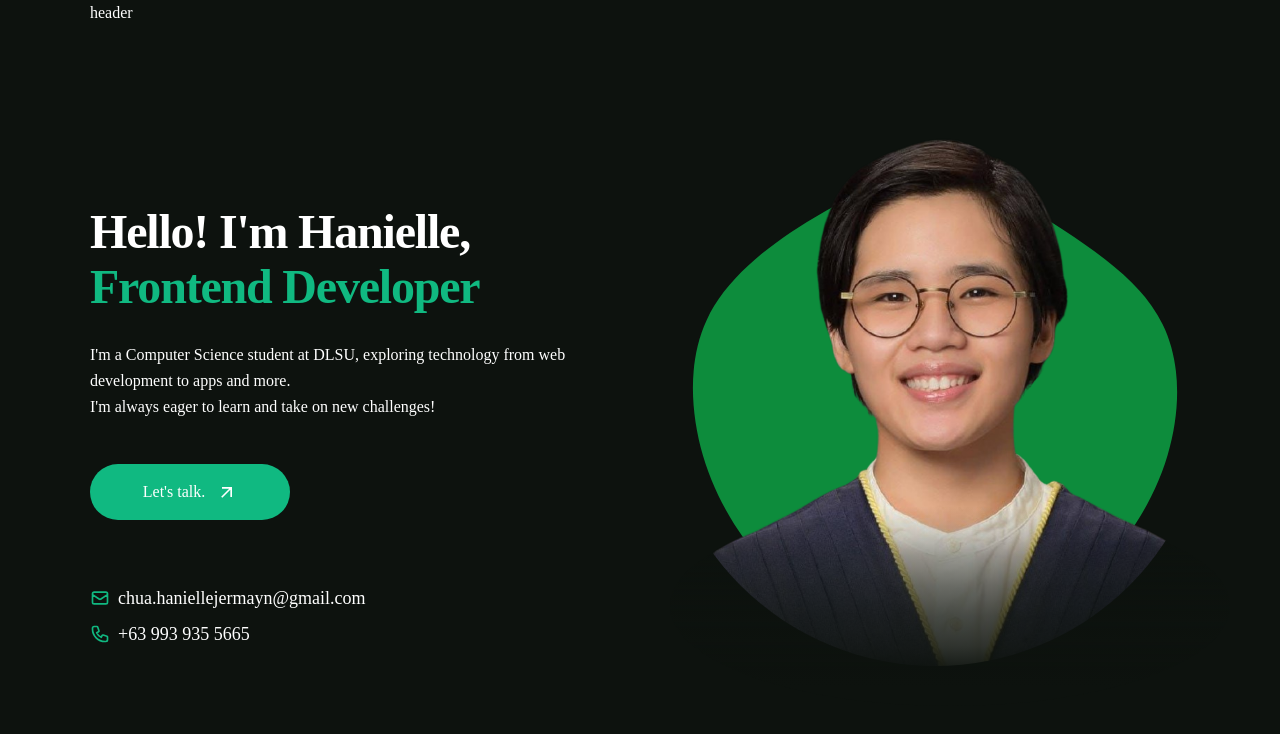
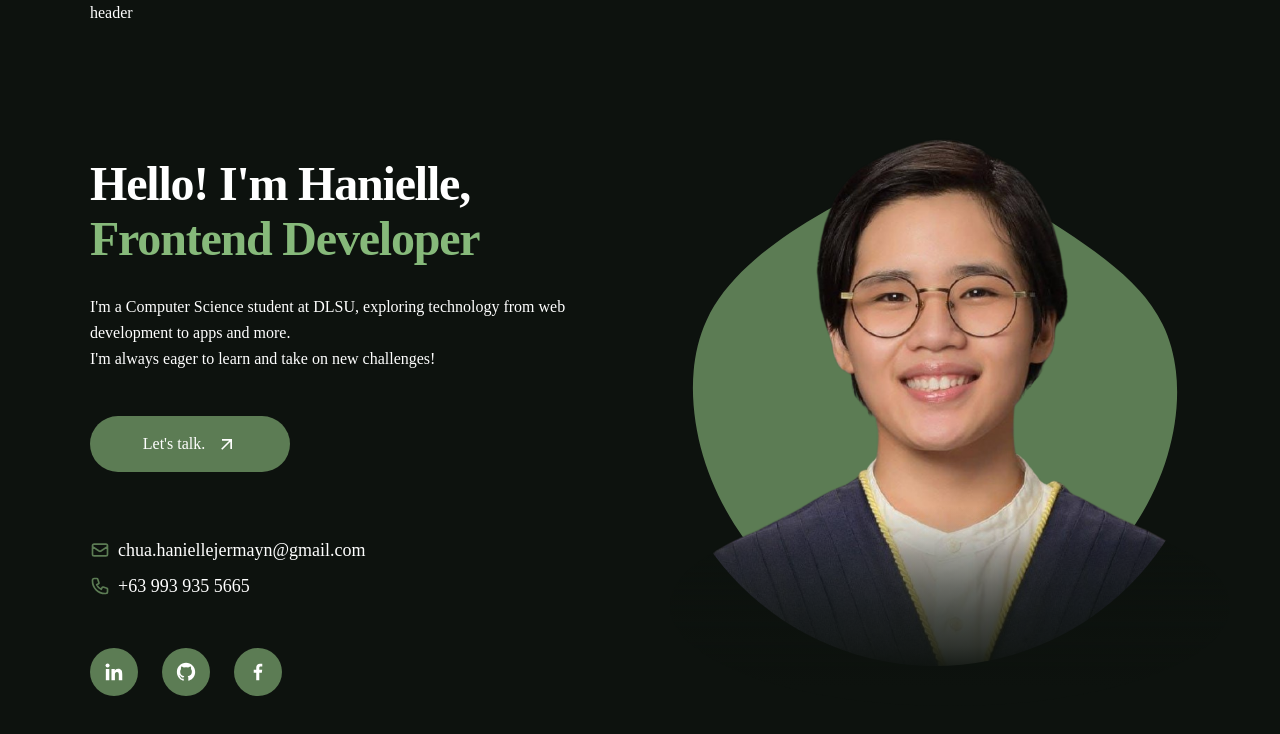
Before and after one commit to haniellejermayn/haniellejermayn-portfolio, a Next.js app: page / in a window 1280 px wide. Shown: the top 734 px of the page. Built offline with nearby package versions, Linux system fonts and the light colour scheme; a web font is replaced by a local one.

Commit message:
added socials

```diff
--- a/src/app/globals.css
+++ b/src/app/globals.css
@@ -12,8 +12,9 @@
   /* colors */
   --color-primary: #0d120e;
   --color-secondary: #111a14;
-  --color-accent: #10b981;
-  --color-accent-hover: #059669;
+  --color-accent: #5c7c54;
+  --color-accent-header: #86b97a;
+  --color-accent-hover: #4b6744;
   --color-tertiary: #18241e;
   --color-tertiary-hover: #1e2d25;
 
--- a/src/app/page.jsx
+++ b/src/app/page.jsx
@@ -7,6 +7,7 @@ import { HiOutlinePhone, HiOutlineMailm, HiOutlineMail } from "react-icons/hi";
 import Blob from "@/components/Blob";
 import Image from "next/image";
 import avatarImg from "@/../public/assets/avatarImg.png";
+import Socials from "@/components/Socials";
 
 const Home = () => {
   return (
@@ -38,7 +39,7 @@ const Home = () => {
                 ]}
                 wrapper="span"
                 speed={40}
-                className="text-accent"
+                className="text-accent-header"
                 repeat={Infinity}
                 cursor={false}
               />
@@ -56,7 +57,7 @@ const Home = () => {
             </div>
           </button>
           {/* Contact Info */}
-          <div className="flex flex-col  gap-4 xl:gap-2">
+          <div className="flex flex-col items-center xl:items-start gap-4 xl:gap-2 mb-12">
             {/* Mail */}
             <div className="flex items-center gap-2 text-lg">
               <span className="text-accent">
@@ -73,6 +74,12 @@ const Home = () => {
             </div>
           </div>
           {/* Socials */}
+          <Socials
+            containerStyles="flex 2xl:flex-col gap-6 2xl:flex 2xl:absolute
+            2xl:top-1/2 2xl:right-2 2xl:transform 2xl:-translate-x-1/2 2xl:-translate-y-1/2"
+            iconStyles="bg-accent text-white hover:bg-accent-hover transition w-[48px] h-[48px]
+            text-[22px] flex items-center justify-center rounded-full cursor-pointer"
+          />
         </div>
 
         {/* Blob & Image */}
--- a/src/components/Blob.jsx
+++ b/src/components/Blob.jsx
@@ -6,7 +6,7 @@ const Blob = ({ containerStyles }) => {
     <div className={containerStyles}>
       <svg viewBox="-10 0 200 200" xmlns="http://www.w3.org/2000/svg">
         <motion.path
-          fill="#0D8C3C"
+          fill="#5C7C54"
           transform="translate(100 100)"
           initial={{
             d: "M43.2,-66.1C57.3,-58.1,71,-48.4,76.7,-35.2C82.4,-22.1,80,-5.5,76.5,10.2C73,25.8,68.3,40.5,59.6,53C50.9,65.5,38.1,75.8,23.7,79.2C9.4,82.7,-6.4,79.3,-22,74.8C-37.6,70.3,-53,64.8,-62.2,54C-71.4,43.2,-74.5,27.2,-75,11.9C-75.5,-3.4,-73.5,-18,-67.4,-30.5C-61.3,-42.9,-51,-53.2,-39.1,-62.2C-27.2,-71.3,-13.6,-79.1,0.5,-79.8C14.5,-80.5,29,-74.2,43.2,-66.1Z"
--- /dev/null
+++ b/src/components/Socials.jsx
@@ -0,0 +1,32 @@
+import { BiLogoLinkedin, BiLogoFacebook, BiLogoGithub } from "react-icons/bi";
+
+const socials = [
+  {
+    icon: <BiLogoLinkedin />,
+    path: ""
+  },
+  {
+    icon: <BiLogoGithub />,
+    path: ""
+  },
+  {
+    icon: <BiLogoFacebook />,
+    path: ""
+  }
+];
+
+const Socials = ({ containerStyles, iconStyles }) => {
+  return (
+    <div className={containerStyles}>
+      {socials.map((item, index) => {
+        return (
+          <div key={index} className={iconStyles}>
+            {item.icon}
+          </div>
+        );
+      })}
+    </div>
+  );
+};
+
+export default Socials;
```
